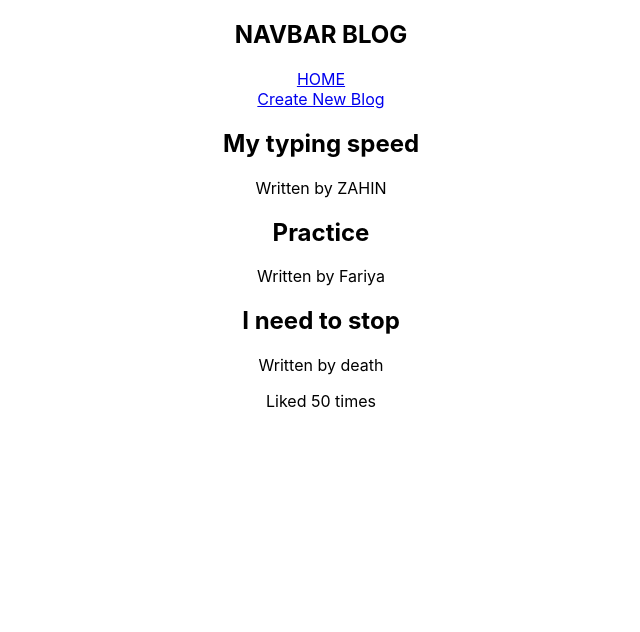
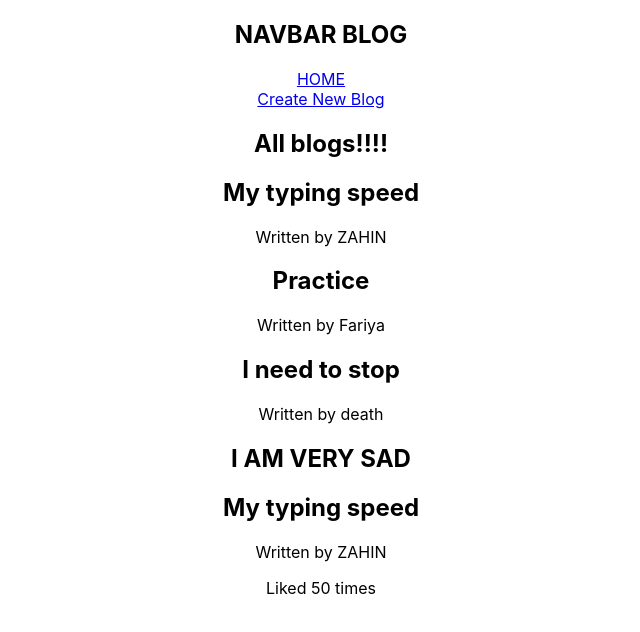
Before and after one commit to jahinbhuiyan/react_practice, a React (Create React App) app in the folder react_practice/: page / in a window 1280 px wide. Shown: the top 632 px of the page, without its empty margins (319-959 px from the left). Built offline with nearby package versions, Linux system fonts and the light colour scheme.

Commit message:
resuing props

```diff
--- /dev/null
+++ b/react_practice/src/BlogList.js
@@ -0,0 +1,23 @@
+
+
+const BlogList = (props) => {
+
+    const blogs = props.blogs
+    const title = props.title
+
+    return (
+        <div className="blog-list">
+
+            <h2>{title} </h2>
+
+            {blogs.map((blog) => (
+            <div className="blog-preview" key={blog.id}>
+                <h2>{blog.title}</h2>
+                <p>Written by {blog.author}</p>
+            </div>
+          ))}
+        </div>
+    );
+}
+
+export default BlogList;
--- a/react_practice/src/Home.js
+++ b/react_practice/src/Home.js
@@ -1,4 +1,5 @@
 import { useState } from 'react'
+import BlogList from './BlogList';
 
 const Home = () => {
 
@@ -11,12 +12,8 @@ const Home = () => {
 
     return (
         <div className="home">
-          {blogs.map((blog) => (
-            <div className="blog-preview" key={blog.id}>
-                <h2>{blog.title}</h2>
-                <p>Written by {blog.author}</p>
-            </div>
-          ))}
+          <BlogList blogs={blogs} title="All blogs!!!!" />
+          <BlogList blogs={blogs.filter((blog) => blog.author === 'ZAHIN')} title="I AM VERY SAD" />
         </div>
      );
 }
```
